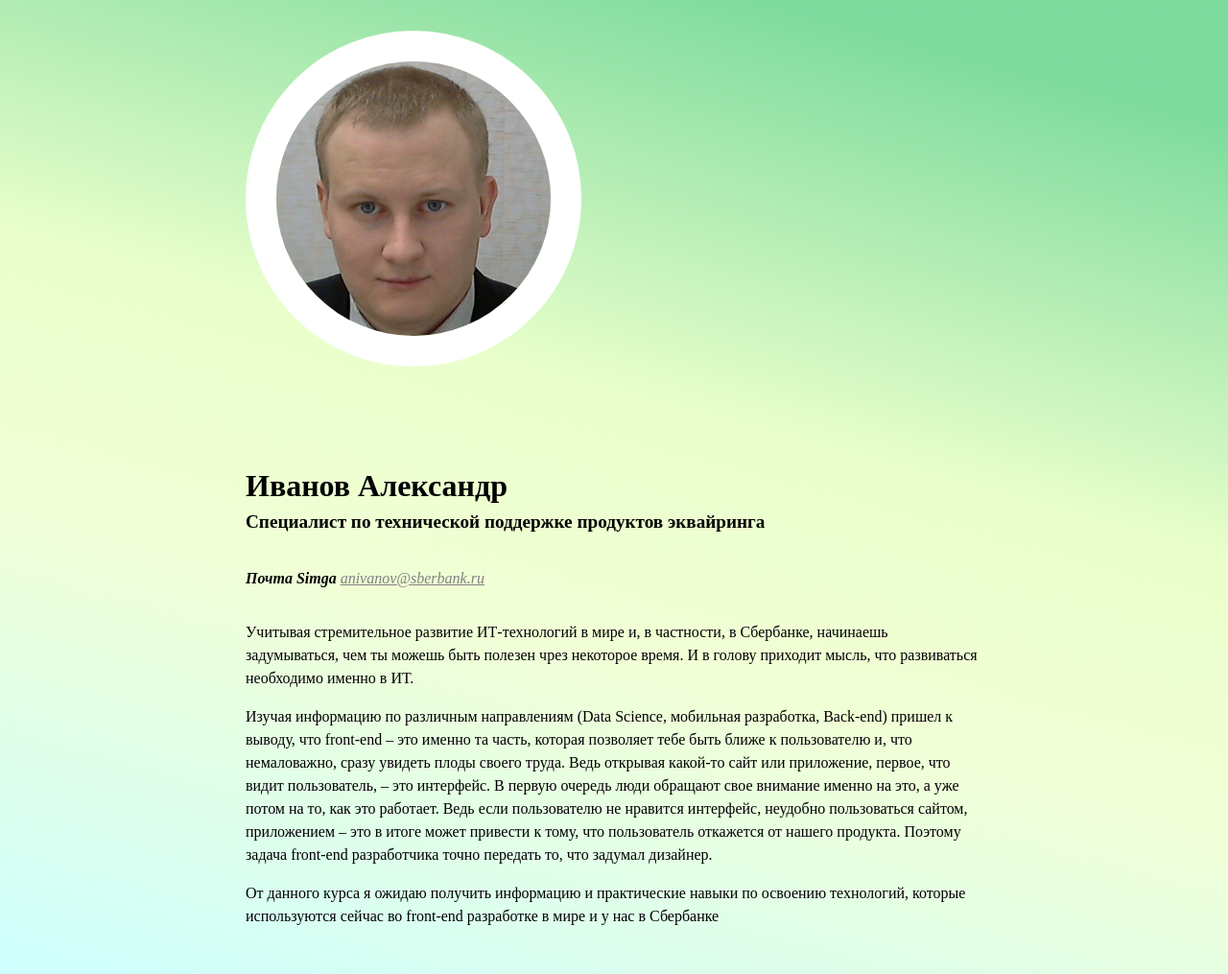
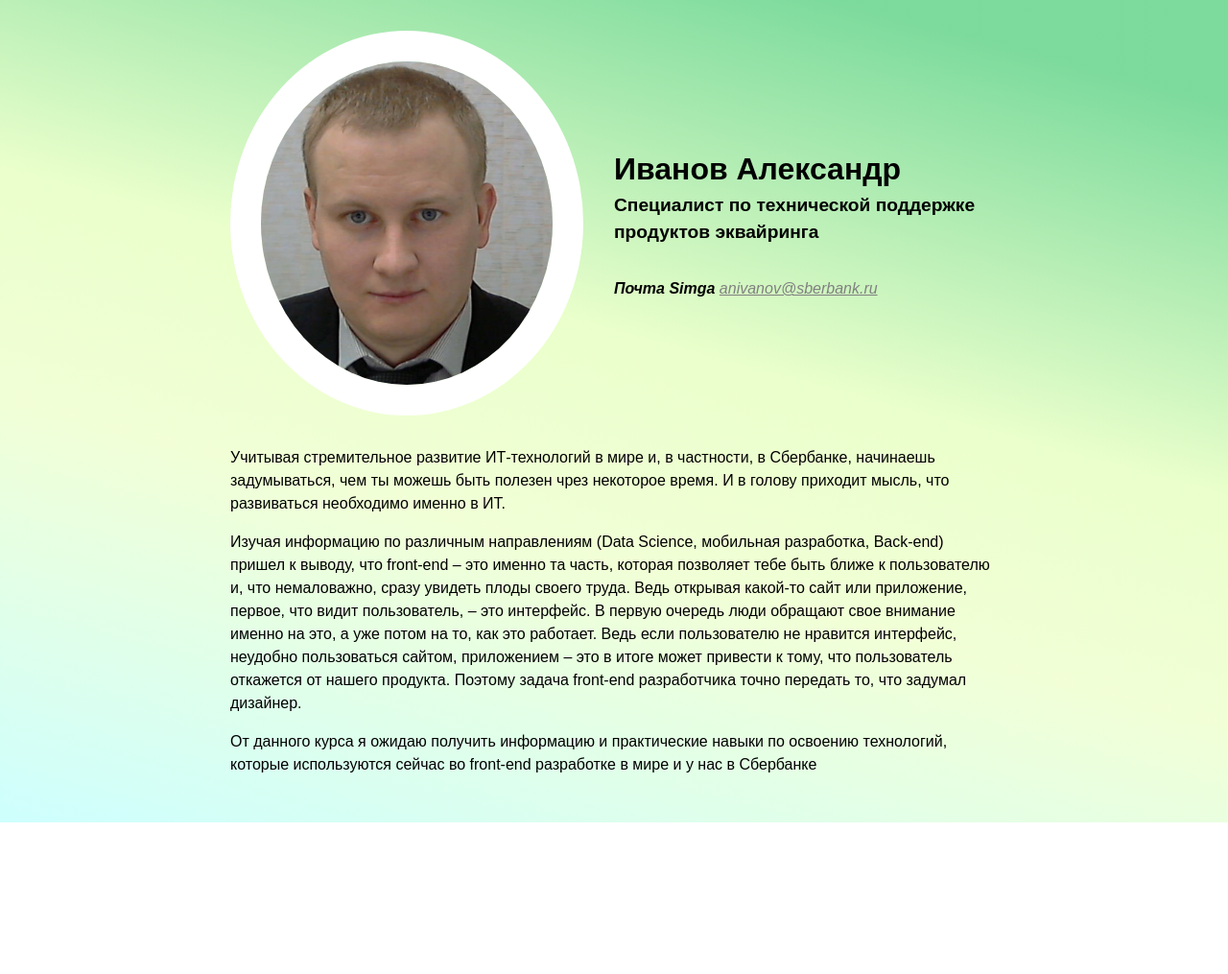
Before and after one commit to sponfin/lessons-js-core, a plain HTML site: page homework_1_2_3/index.html in a window 1280 px wide. Shown: the whole page at 96% size. After the commit the page ends 857 px from the top, so only its background shows below. Drawn offline with Linux system fonts and the light colour scheme.

Commit message:
Added homework2. The input project was changed using flexbox

```diff
--- a/homework_1/style.css
+++ b/homework_1_2_3/style.css
@@ -9,47 +9,61 @@ html {
 
 .person {
     /* добавьте ваш код  */
-    margin-left: 20%;
-    margin-right: 20%;
+    /* margin-left: 20%; */
+    /* margin-right: 20%;*/
     display: flex;
     flex-direction: row;
     flex-wrap: wrap;
+    margin: 0 auto;
+    width: 800px;
+    font-size: 1rem;
+    font-family: Arial;
+    padding-top: 2rem;
 }
 
 .person__info {
     /* добавьте ваш код  */
-    margin-top: 32px;
+    flex: 1 0 50%;
+    padding-right: 2rem;
+    margin-bottom: 2rem;
 }
 
 .person__contacts {
     /* добавьте ваш код  */
-    margin-top: 100px;
+    flex: 1 0 50%;
+    margin-bottom: 2rem;
 }
 
 .person__details {
     /* добавьте ваш код  */
-    margin-top: 32px;
+    /*margin-top: 32px;*/
+    flex: 0 1 100%;
 }
 
 .avatar {
     /* добавьте ваш код  */
-    width: 350px;
-    height: 350px;
-    margin-right: 32px;
-    border-radius: 100%;
-    /* Радиус скругления */
-    overflow: hidden;
-    /* всё, что не попадает в область видимости объекта должно быть скрыто */
-    border: 32px solid white;
-    /* Параметры рамки */
+    /* width: 350px; */
+    /* height: 350px; */
+    display: flex;
+    width: 100%;
+    flex-direction: column;
+    align-items: center;
+    margin-right: 1rem;
+    /*margin-right: 32px;*/
 }
 
 .avatar__picture {
     /* добавьте ваш код  */
+    border-radius: 50%;
+    border: 2rem solid #fff;
 }
 
 .contacts {
     /* добавьте ваш код  */
+    display: flex;
+    flex-direction: column;
+    justify-content: center;
+    height: 100%;
 }
 
 .contacts__name {
```
Also changed, not shown: homework_1_2_3/avatar.jpg (renamed from homework_1/avatar.jpg), homework_1_2_3/index.html (renamed from homework_1/index.html), homework_1_2_3/reset.css (renamed from homework_1/reset.css).
